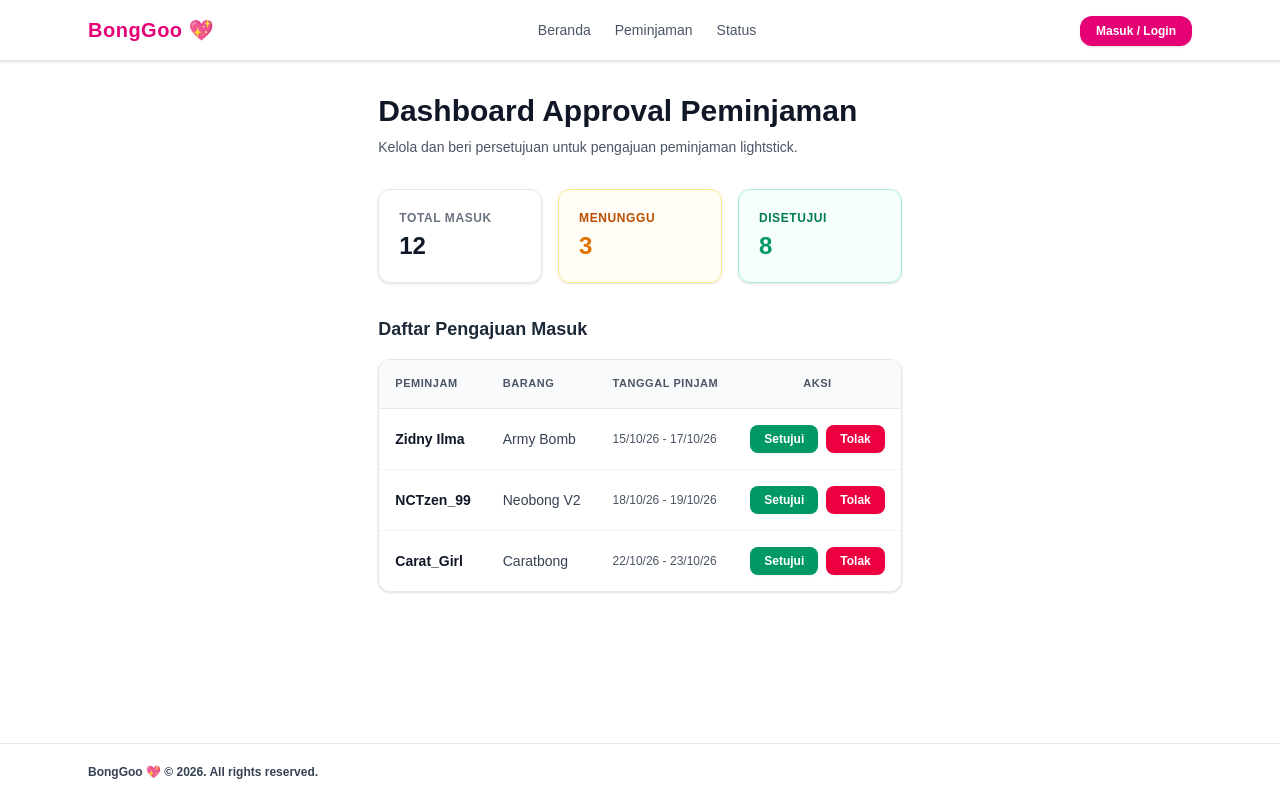
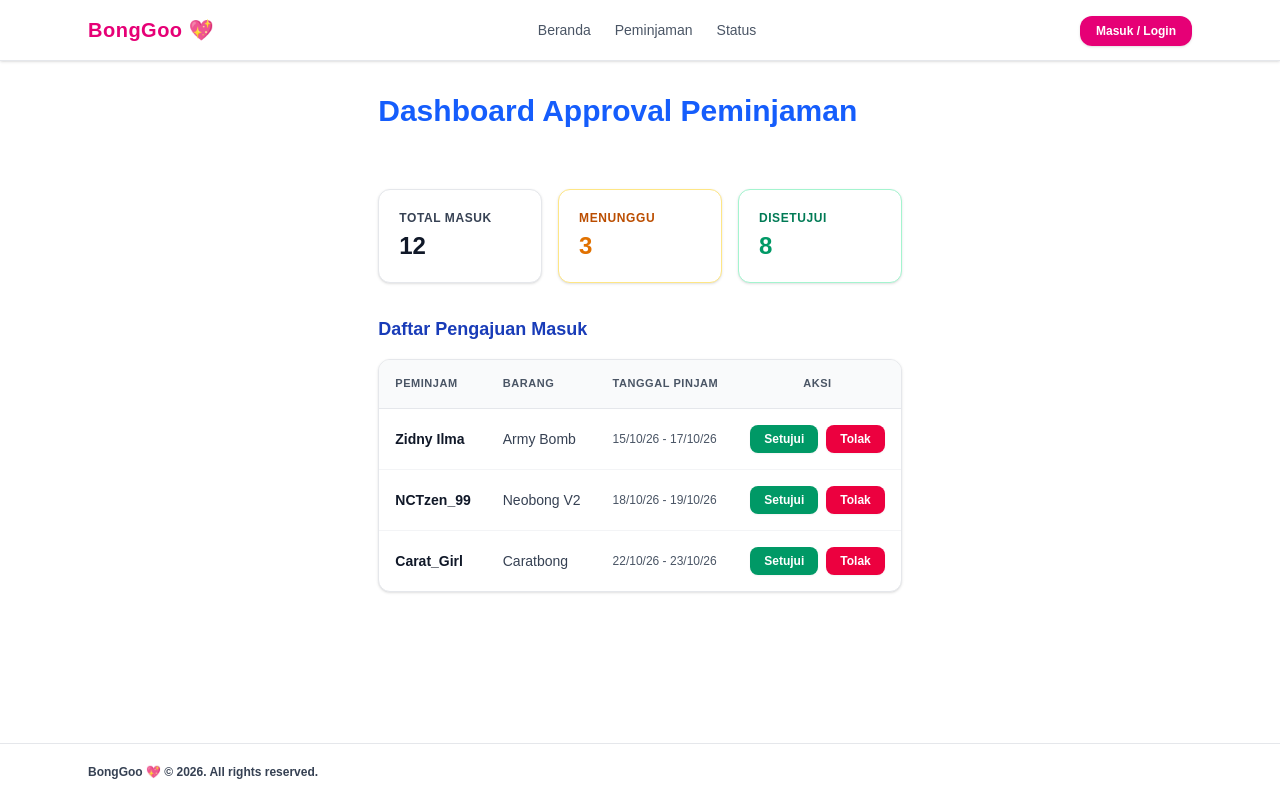
Before and after one commit to isilalala/BongGoo, a Next.js app: page /approval in a window 1280 px wide. Built offline with nearby package versions, Linux system fonts and the light colour scheme.

Commit message:
edit tampilan halaman approval

```diff
--- a/src/app/approval/page.js
+++ b/src/app/approval/page.js
@@ -42,10 +42,10 @@ export default function ApprovalPage() {
     <div className="max-w-5xl mx-auto p-6 md:p-8">
       {/* 1. JUDUL & DESKRIPSI */}
       <div className="mb-8">
-        <h1 className="text-2xl md:text-3xl font-extrabold text-gray-900 mb-2">
+        <h1 className="text-2xl md:text-3xl font-extrabold text-blue-600 mb-2">
           Dashboard Approval Peminjaman
         </h1>
-        <p className="text-sm text-gray-600">
+        <p className="text-sm text-white">
           Kelola dan beri persetujuan untuk pengajuan peminjaman lightstick.
         </p>
       </div>
@@ -53,20 +53,20 @@ export default function ApprovalPage() {
       {/* 2. STAT CARDS RINGKASAN */}
       <div className="grid grid-cols-1 md:grid-cols-3 gap-4 mb-8">
         <div className="bg-white p-5 rounded-xl border border-gray-200 shadow-sm">
-          <p className="text-xs font-semibold text-gray-500 uppercase tracking-wider mb-1">
+          <p className="text-xs font-semibold text-gray-700 uppercase tracking-wider mb-1">
             Total Masuk
           </p>
           <p className="text-2xl font-bold text-gray-900">12</p>
         </div>
 
-        <div className="bg-amber-50/50 p-5 rounded-xl border border-amber-200 shadow-sm">
+        <div className="bg-white p-5 rounded-xl border border-amber-200 shadow-sm">
           <p className="text-xs font-semibold text-amber-700 uppercase tracking-wider mb-1">
             Menunggu
           </p>
           <p className="text-2xl font-bold text-amber-600">3</p>
         </div>
 
-        <div className="bg-emerald-50/50 p-5 rounded-xl border border-emerald-200 shadow-sm">
+        <div className="bg-white p-5 rounded-xl border border-emerald-200 shadow-sm">
           <p className="text-xs font-semibold text-emerald-700 uppercase tracking-wider mb-1">
             Disetujui
           </p>
@@ -76,7 +76,7 @@ export default function ApprovalPage() {
 
       {/* 3. DAFTAR PENGAJUAN MASUK */}
       <div className="mb-4">
-        <h2 className="text-lg font-bold text-gray-800">Daftar Pengajuan Masuk</h2>
+        <h2 className="text-lg font-bold text-blue-800">Daftar Pengajuan Masuk</h2>
       </div>
 
       <div className="bg-white rounded-xl border border-gray-200 overflow-hidden shadow-sm">
```
